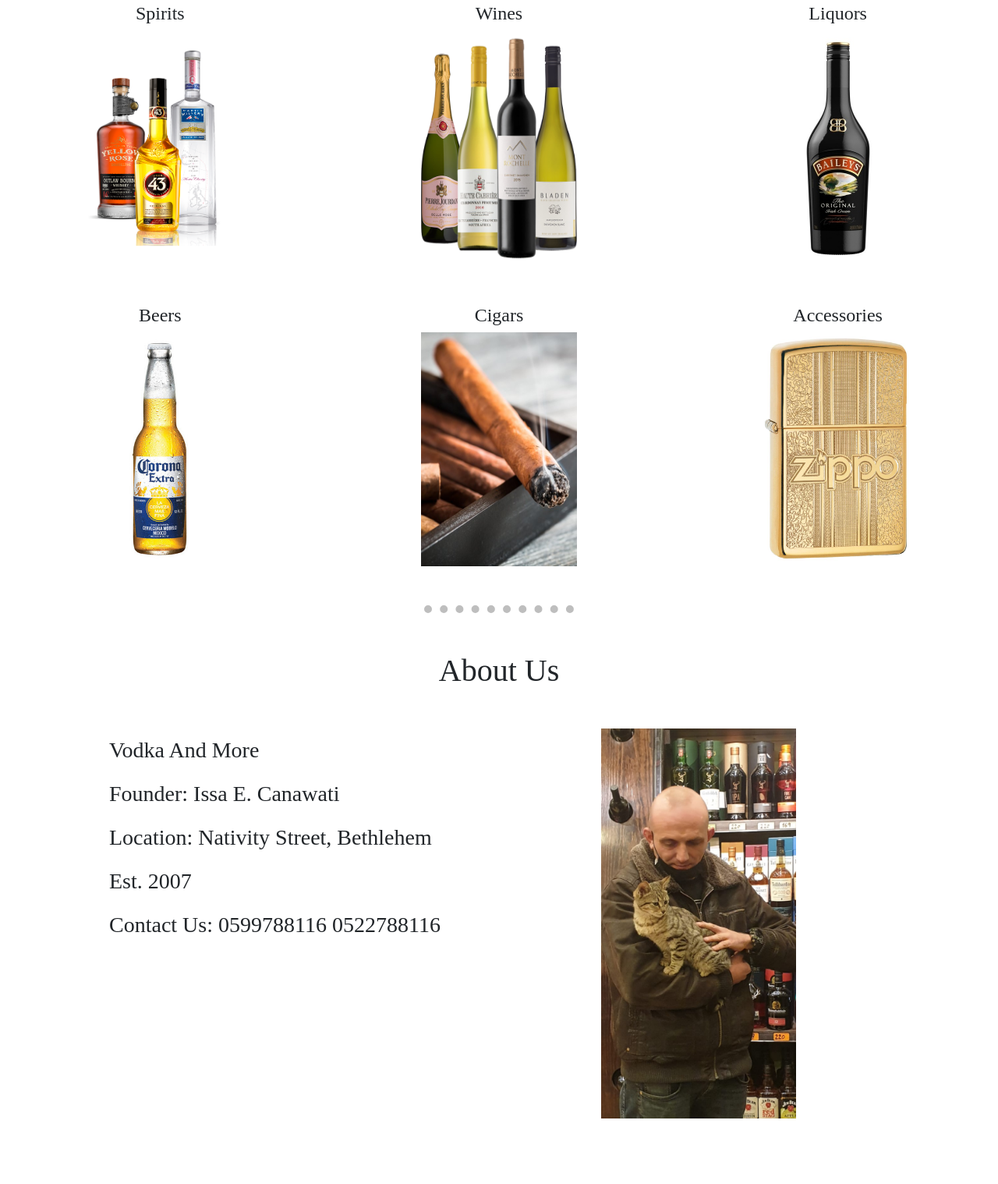
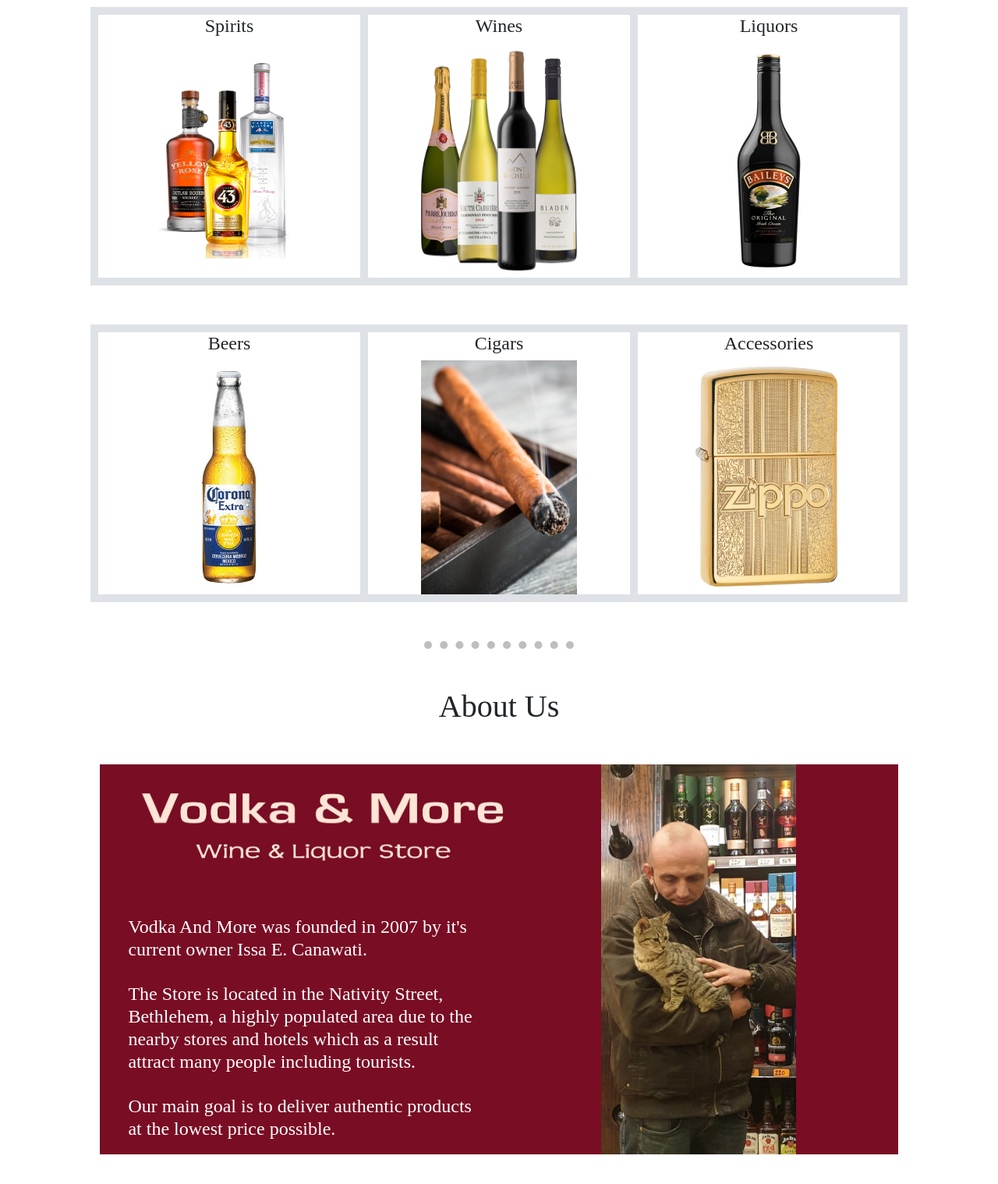
Before and after one commit to ghazboun/Vodka-And-More, a plain HTML site: page index.html in a window 1280 px wide. Shown: the part 754-2272 px from the top of the page at 78% size. Before the commit the page ends 2188 px from the top, so only its background shows below. Drawn offline with nearby package versions, Linux system fonts and the light colour scheme; a web font is replaced by a local one.

Commit message:
Add files via upload

```diff
--- a/css/styles.css
+++ b/css/styles.css
@@ -12,7 +12,11 @@
   height: 50px;
   border-radius: 0%;
   overflow: hidden;
-  margin-top: -6px;
+}
+
+.owner{
+  width: 550px;
+  margin-bottom:30px;
 }
 
 .row{
@@ -26,6 +30,8 @@
 
 .finalrow{
   margin: 0 10%;
+  background-color: #790D24;
+   margin-bottom:50px;
 }
 .hr {
   margin: 50px auto;
@@ -41,3 +47,7 @@
   height: 300px;
   width: 200px;
 }
+
+.productsdiv{
+  margin: 0 10%;
+}
--- a/index.html
+++ b/index.html
@@ -31,12 +31,12 @@
           <span class="navbar-toggler-icon"></span>
         </button>
         <div class="collapse navbar-collapse" id="navbarSupportedContent">
-          <ul class="navbar-nav me-auto mb-2 mb-lg-0">
+          <ul class="navbar-nav mx-auto mb-2 mb-lg-0">
             <li class="nav-item">
-              <a class="nav-link active" aria-current="page" href="#">Home</a>
+              <a class="nav-link active" aria-current="page" href="#navc">Home</a>
             </li>
             <li class="nav-item dropdown">
-              <a class="nav-link dropdown-toggle" href="#Products" id="navbarDropdown" role="button" data-bs-toggle="dropdown" aria-expanded="false">
+              <a class="nav-link dropdown-toggle" href="#" id="navbarDropdown" role="button" data-bs-toggle="dropdown" aria-expanded="false">
                 Our Products
               </a>
               <ul class="dropdown-menu" aria-labelledby="navbarDropdown">
@@ -49,7 +49,7 @@
               </ul>
             </li>
             <li class="nav-item">
-              <a class="nav-link" href="#">About Us</a>
+              <a class="nav-link" href="#aboutus">About Us</a>
             </li>
           </ul>
           <form class="d-flex">
@@ -95,38 +95,41 @@
 
   <h1 id="Products">Our Products</h1>
 
-  <div class="row">
-    <div class="col-lg-4 col-md-6 mx-auto">
+  <div class="productsdiv">
+
+    <div class="row  border border-5">
+      <div class="col-lg-4 col-md-6 mx-auto border border-5">
         <h4>Spirits</h4>
         <a href="#"><img class="productimg" src="images/spirits.png" alt=""></a>
       </div>
 
-    <div class="col-lg-4 col-md-6 mx-auto">
+      <div class="col-lg-4 col-md-6 mx-auto border border-5">
         <h4>Wines</h4>
         <a href="#"><img class="productimg" src="images/wine.png" alt=""></a>
       </div>
 
-    <div class="col-lg-4 col-md-6 mx-auto">
+      <div class="col-lg-4 col-md-6 mx-auto border border-5">
         <h4>Liquors</h4>
         <a href="#"><img class="productimg" src="images/liquor.jpeg" alt=""></a>
       </div>
     </div>
 
-  <div class="row">
+    <div class="row  border border-5">
 
-    <div class="col-lg-4 col-md-6 mx-auto">
+      <div class="col-lg-4 col-md-6 mx-auto border border-5">
         <h4>Beers</h4>
         <a href="#"><img class="productimg" src="images/beers.jpg" alt=""></a>
       </div>
 
-    <div class="col-lg-4 col-md-6 mx-auto">
+      <div class="col-lg-4 col-md-6 mx-auto border border-5">
         <h4>Cigars</h4>
         <a href="#"><img class="productimg" src="images/cigar.jpg" alt=""></a>
       </div>
 
-    <div class="col-lg-4 col-md-6 mx-auto">
+      <div class="col-lg-4 col-md-6 mx-auto border border-5">
         <h4>Accessories</h4>
         <a href="#"><img class="productimg" src="images/Accessories.jpg" alt=""></a>
+      </div>
     </div>
   </div>
 
@@ -135,26 +138,30 @@
   <h1 id="aboutus">About Us</h1>
 
   <div class="row finalrow">
-    <div class="col-lg-6 justify-content-end">
-      <h3 style="text-align: left; line-height:2;">
-        Vodka And More
+    <div class="col-lg-6">
+
+      <img class="owner" src="images/logovam.jpg" alt="">
+
+      <h4 style="padding-left:5%; text-align: left; color: white;">
+        Vodka And More was founded in 2007 by it's current owner Issa E. Canawati.
+
         <br>
-        Founder: Issa E. Canawati
         <br>
-        Location: Nativity Street, Bethlehem
+
+        The Store is located in the Nativity Street, Bethlehem, a highly populated area due to the nearby stores and hotels which
+        as a result attract many people including tourists.
+
         <br>
-        Est. 2007
         <br>
-        Contact Us: 0599788116
-                    0522788116
-
-      </h3>
+        Our main goal is to deliver authentic products at the lowest price possible.
+      </h4>
     </div>
 
     <div class="col-lg-6">
       <img class="issa" src="images/issa.jpeg" alt="">
     </div>
   </div>
+
 </body>
 
 </html>
```
Also changed, not shown: images/logovam.jpg (added). Lines whose indentation alone changed are shown as unchanged.
